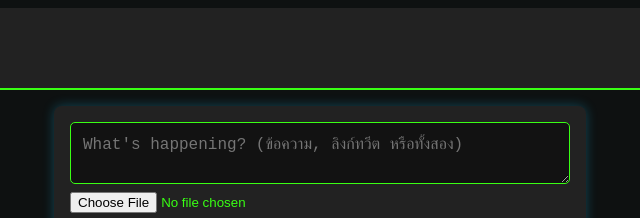
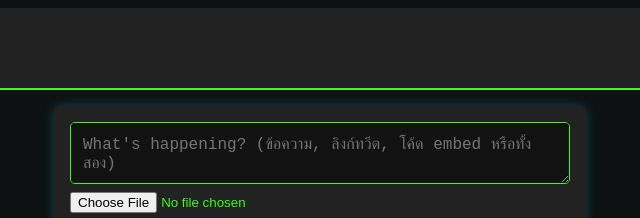
Before and after one commit to SocialPoint123/gifff, a plain HTML site: page index.html in a window 1280 px wide. Shown: the top 218 px of the page, 320-960 px from the left. Drawn offline with Linux system fonts and the light colour scheme.

Commit message:
Update index.html

```diff
--- a/index.html
+++ b/index.html
@@ -19,7 +19,7 @@
   </header>
   <main>
     <form id="postForm" enctype="multipart/form-data">
-      <textarea id="postContent" placeholder="What's happening? (ข้อความ, ลิงก์ทวีต หรือทั้งสอง)" maxlength="240" required></textarea>
+      <textarea id="postContent" placeholder="What's happening? (ข้อความ, ลิงก์ทวีต, โค้ด embed หรือทั้งสอง)" maxlength="240" required></textarea>
       <input type="file" id="postImage" accept="image/*"/>
       <button type="submit" id="postBtn">Post</button>
     </form>
```
